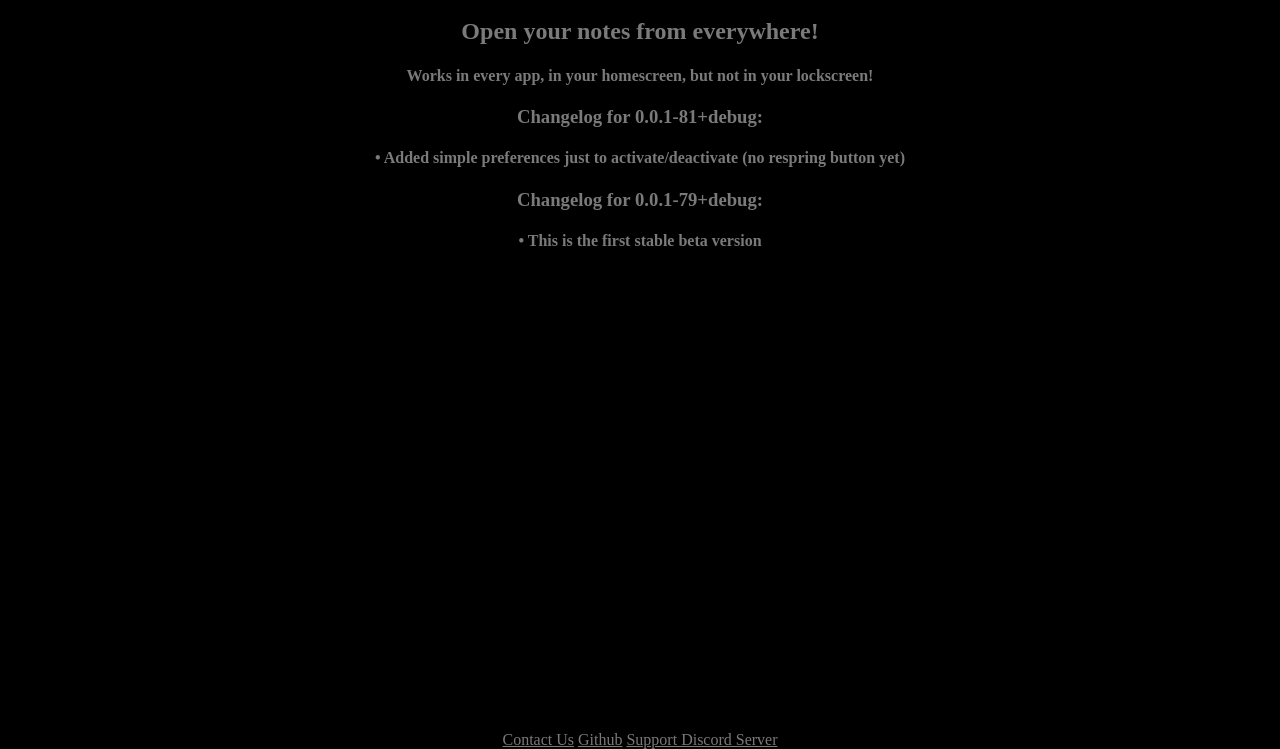
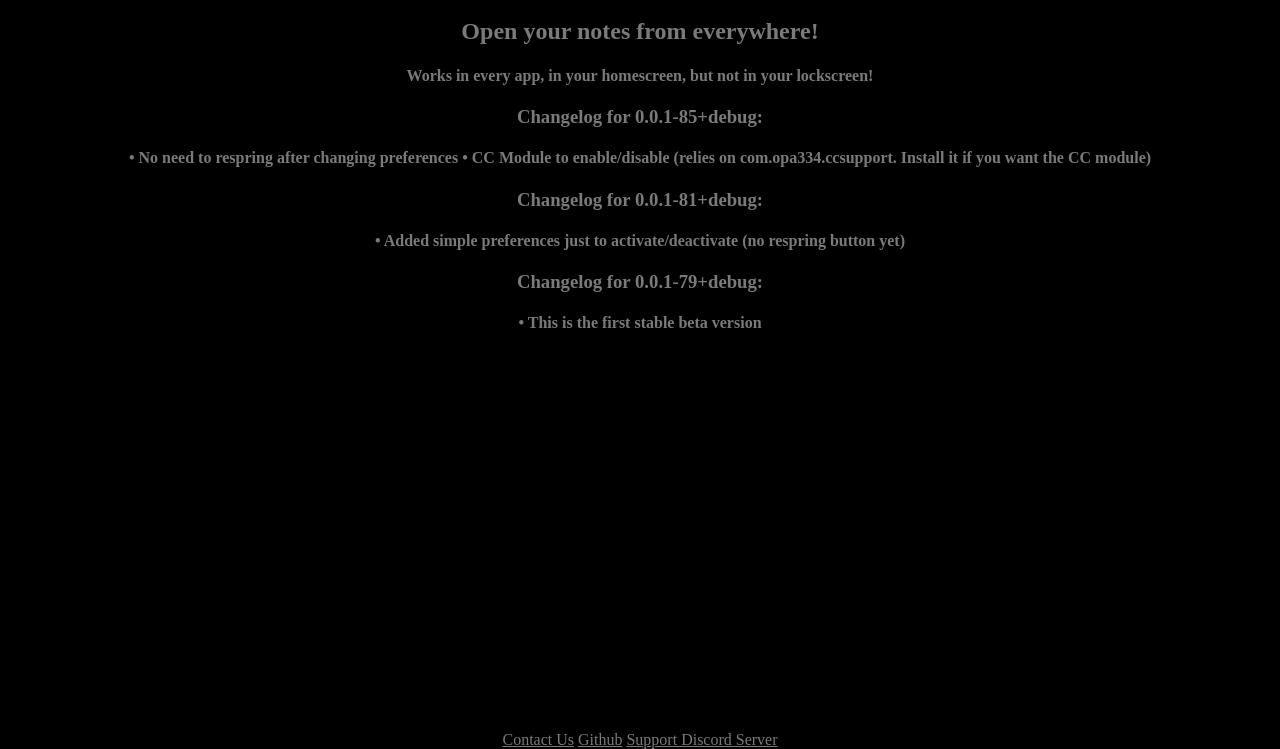
Before and after one commit to SpartacusDev/SpartacusDev.github.io, a plain HTML site: page beta/depictions/notey.html in a window 1280 px wide. Shown: the part 51-800 px from the top of the page. Drawn offline with Linux system fonts and the light colour scheme.

Commit message:
Updated beta repo

```diff
--- a/beta/depictions/notey.html
+++ b/beta/depictions/notey.html
@@ -55,6 +55,13 @@
             Works in every app, in your homescreen, but not in your lockscreen!
         </h4>
         <h3 class="changelog">
+            Changelog for 0.0.1-85+debug:
+        </h3>
+        <h4>
+            • No need to respring after changing preferences
+            • CC Module to enable/disable (relies on com.opa334.ccsupport. Install it if you want the CC module)
+        </h4>
+        <h3 class="changelog">
             Changelog for 0.0.1-81+debug:
         </h3>
         <h4>
```
Also changed, not shown: beta/sileoDepictions/notey.json (+15 -0 lines), 4 other files.
